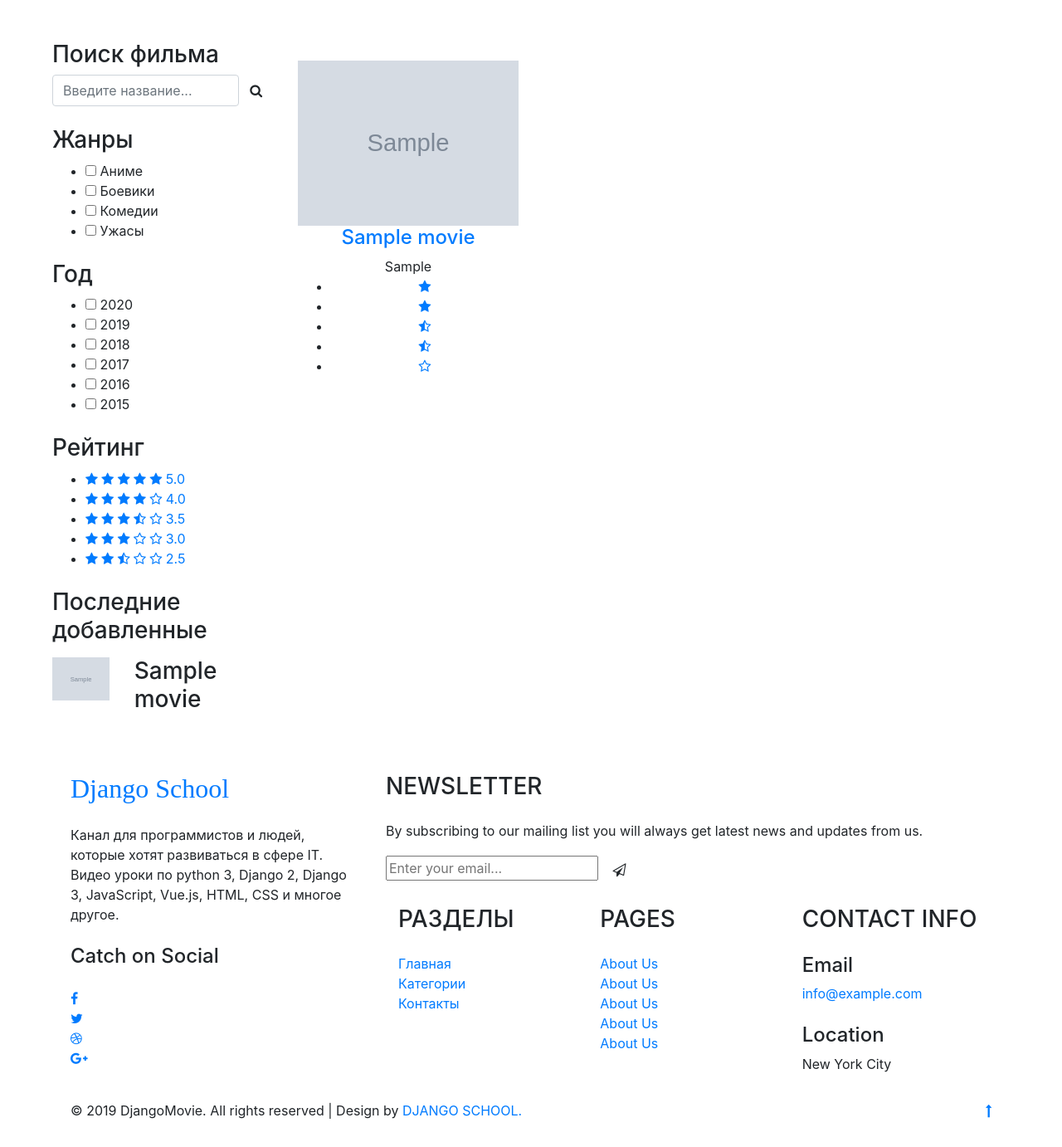
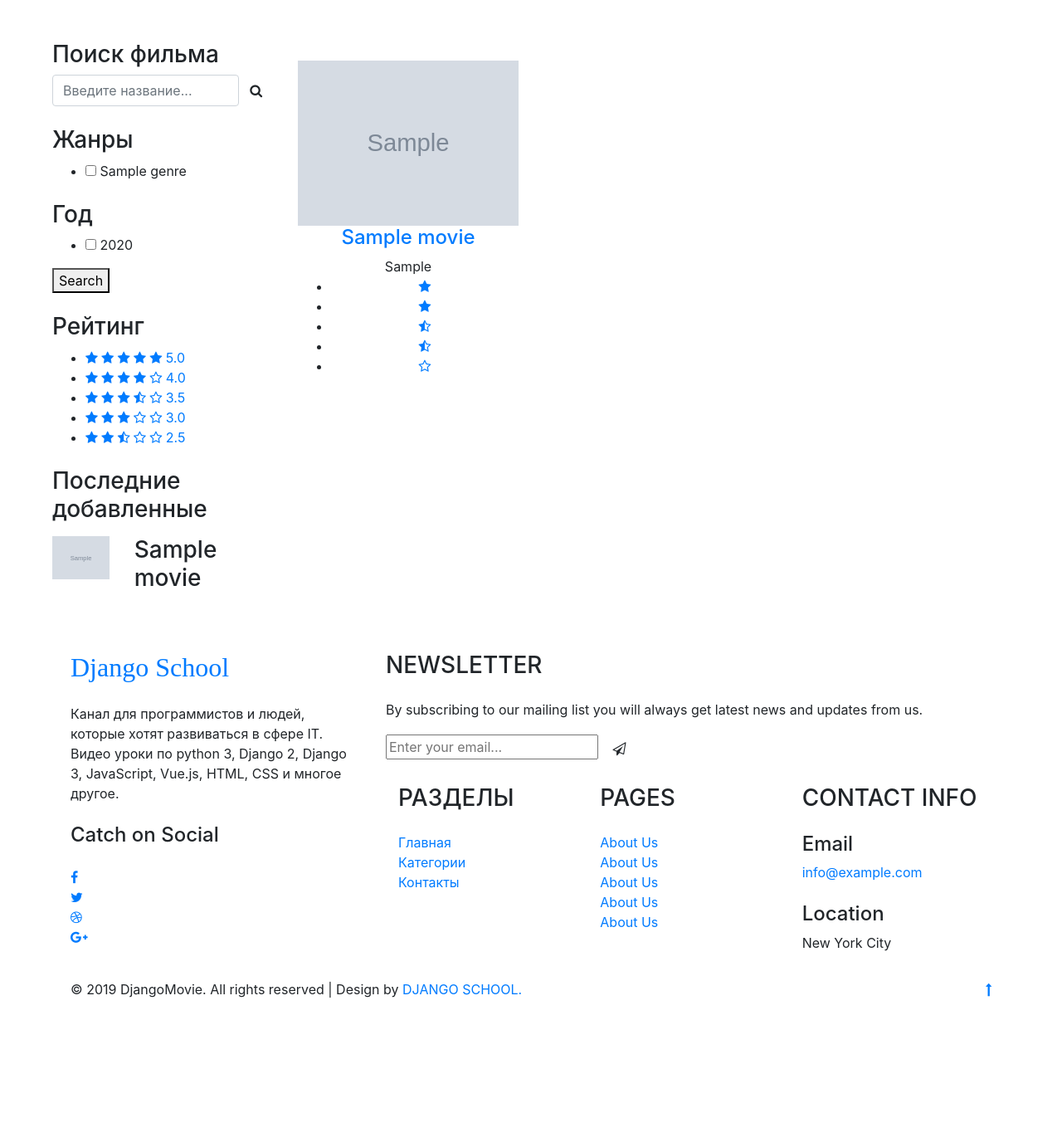
Before and after one commit to davidalsh/movieproj, a Django app: page / in a window 1280 px wide. Shown: the part 441-1823 px from the top of the page at 83% size. After the commit the page ends 1643 px from the top, so only its background shows below. Run offline with Django 3.2, Linux system fonts and the light colour scheme; tables that the repository leaves empty hold one stand-in row (values such as "Sample post"); grey boxes marked "Sample" are stand-in pictures; some libraries are stand-ins or nearby versions.

Commit message:
'edited'

```diff
--- a/movies/templates/include/sidebar.html
+++ b/movies/templates/include/sidebar.html
@@ -8,58 +8,33 @@
     </form>
 </div>
 <!--preference -->
+<form action="{% url 'filter' %}" method="get">
 <div class="left-side my-4">
     <h3 class="sear-head editContent">Жанры</h3>
     <ul class="w3layouts-box-list">
+        {% for genre in view.get_genres %}
             <li class="editContent">
-            <input type="checkbox" class="checked">
-            <span class="span editContent">Аниме</span>
+                <input type="checkbox" class="checked" name="genre" value="{{ genre.id }}">
+                <span class="span editContent">{{ genre.name }}</span>
             </li>
-        <li class="editContent">
-            <input type="checkbox" class="checked">
-            <span class="span editContent">Боевики</span>
-        </li>
-        <li class="editContent">
-            <input type="checkbox" class="checked">
-            <span class="span editContent">Комедии</span>
-        </li>
-        <li class="editContent">
-            <input type="checkbox" class="checked">
-            <span class="span editContent">Ужасы</span>
-        </li>
+        {% endfor %}
     </ul>
 </div>
 <!-- // preference -->
 <!-- discounts -->
+
     <div class="left-side">
         <h3 class="sear-head editContent">Год</h3>
         <ul class="w3layouts-box-list">
+            {% for movie in view.get_years %}
             <li class="editContent">
-            <input type="checkbox" class="checked">
-            <span class="span editContent">2020</span>
-        </li>
-        <li class="editContent">
-            <input type="checkbox" class="checked">
-            <span class="span editContent">2019</span>
-        </li>
-        <li class="editContent">
-            <input type="checkbox" class="checked">
-            <span class="span editContent">2018</span>
-        </li>
-        <li>
-            <input type="checkbox" class="checked">
-            <span class="span editContent">2017</span>
-        </li>
-        <li class="editContent">
-            <input type="checkbox" class="checked">
-            <span class="span editContent">2016</span>
-        </li>
-        <li class="editContent">
-            <input type="checkbox" class="checked">
-            <span class="span editContent">2015</span>
-        </li>
+                <input type="checkbox" class="checked" name="year" value="{{ movie.year }}">
+                <span class="span editContent">{{ movie.year }}</span></li>
+            {% endfor %}
         </ul>
     </div>
+    <button type="submit">Search</button>
+</form>
 <!-- //discounts -->
 <!-- reviews -->
 <div class="customer-rev left-side my-4">
--- a/movies/templates/movies/moviesingle.html
+++ b/movies/templates/movies/moviesingle.html
@@ -26,13 +26,13 @@
                         <li style="list-style: none">
                                     <span><b>Режиссеры:</b>
                                         {% for director in movie.directors.all %}
-                                            {{ director.name }}
+                                        <a href="{% url 'actor_detail' director.name %}">{{ director.name }}</a>
                                         {% endfor %}
                                     </span></li>
                         <li style="list-style: none">
                                     <span><b>Актеры:</b>
                                         {% for actor in movie.actors.all %}
-                                            {{ actor.name }}
+                                            <a href="{% url 'actor_detail' actor.name %}">{{ actor.name }}</a>
                                         {% endfor %}
                                 </span></li>
                         <li style="list-style: none"><span><b>Жанр:</b>
--- a/movies/urls.py
+++ b/movies/urls.py
@@ -2,7 +2,10 @@ from django.urls import path
 from . import views
 
 urlpatterns = [
+    path("", views.MoviesView.as_view(), name='home'),
+    path("filter/", views.FilterMoviesView.as_view(), name='filter'),
+    path("json-filter/", views.JsonFilterMoviesView.as_view(), name='json_filter'),
     path("<str:slug>/", views.MovieDetailView.as_view(), name='movie_detail'),
-    path("", views.MoviesView.as_view(), name='home'),
-    path("review/<int:pk>/", views.AddReview.as_view(), name='add_review')
+    path("review/<int:pk>/", views.AddReview.as_view(), name='add_review'),
+    path("actor/<str:slug>/", views.ActorView.as_view(), name='actor_detail'),
 ]
--- a/movies/views.py
+++ b/movies/views.py
@@ -1,17 +1,27 @@
+from django.db.models import Q
+from django.http import JsonResponse
 from django.shortcuts import render, redirect
 from django.views.generic.base import View
 from django.views.generic import ListView, DetailView
-from .models import Movie, Category
+from .models import Movie, Category, Actor, Genre
 from .forms import ReviewForm
 
 
-class MoviesView(ListView):
+class GenreYear:
+    def get_genres(self):
+        return Genre.objects.all()
+
+    def get_years(self):
+        return Movie.objects.filter(draft=False)
+
+
+class MoviesView(GenreYear, ListView):
     model = Movie
     queryset = Movie.objects.filter(draft=False)
     template_name = "movies/movies.html"
 
 
-class MovieDetailView(DetailView):
+class MovieDetailView(GenreYear, DetailView):
     model = Movie
     slug_field = "url"
     template_name = "movies/moviesingle.html"
@@ -28,3 +38,30 @@ class AddReview(View):
             form.movie = mov
             form.save()
         return redirect(mov.get_absolute_url())
+
+
+class ActorView(GenreYear, DetailView):
+    model = Actor
+    template_name = 'movies/actor.html'
+    slug_field = 'name'
+
+
+class FilterMoviesView(GenreYear, ListView):
+    template_name = 'movies/movies.html'
+
+    def get_queryset(self):
+        queryset = Movie.objects.filter(Q(year__in=self.request.GET.getlist("year")) |
+                                        Q(genres__in=self.request.GET.getlist("genre")))
+        return queryset
+
+
+class JsonFilterMoviesView(ListView):
+    def get_queryset(self):
+        queryset = Movie.objects.filter(Q(year__in=self.request.GET.getlist("year")) |
+                                        Q(genres__in=self.request.GET.getlist("genre"))).distinct().values("title", "tagline", "url", "poster")
+
+        return queryset
+
+    def get(self, request, *args, **kwargs):
+        queryset = list(self.get_queryset())
+        return JsonResponse({"movies": queryset}, safe=False)
```
Also changed, not shown: movies/templates/movies/actor.html (added, +49 -0 lines). Lines whose indentation alone changed are shown as unchanged.
